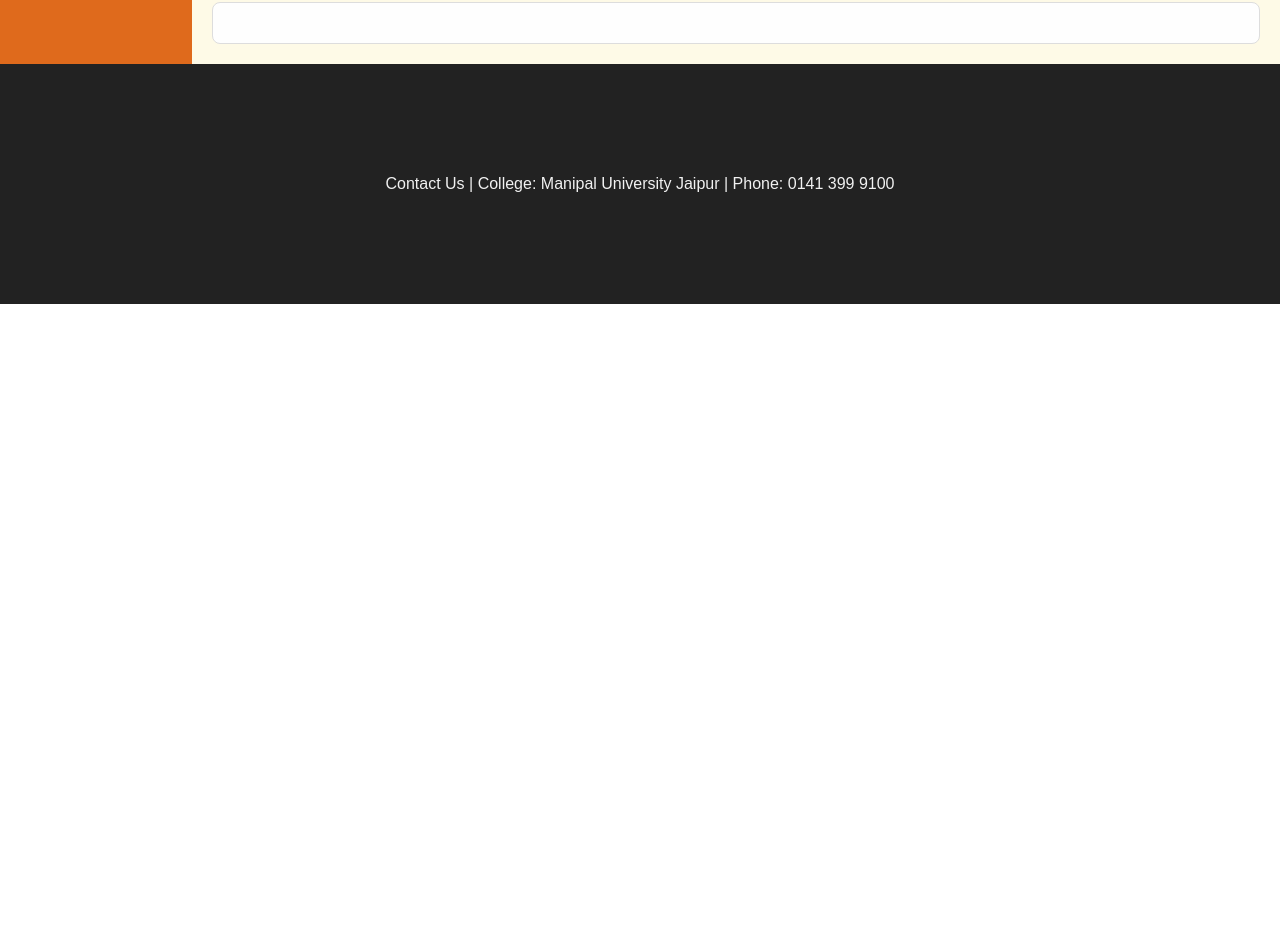
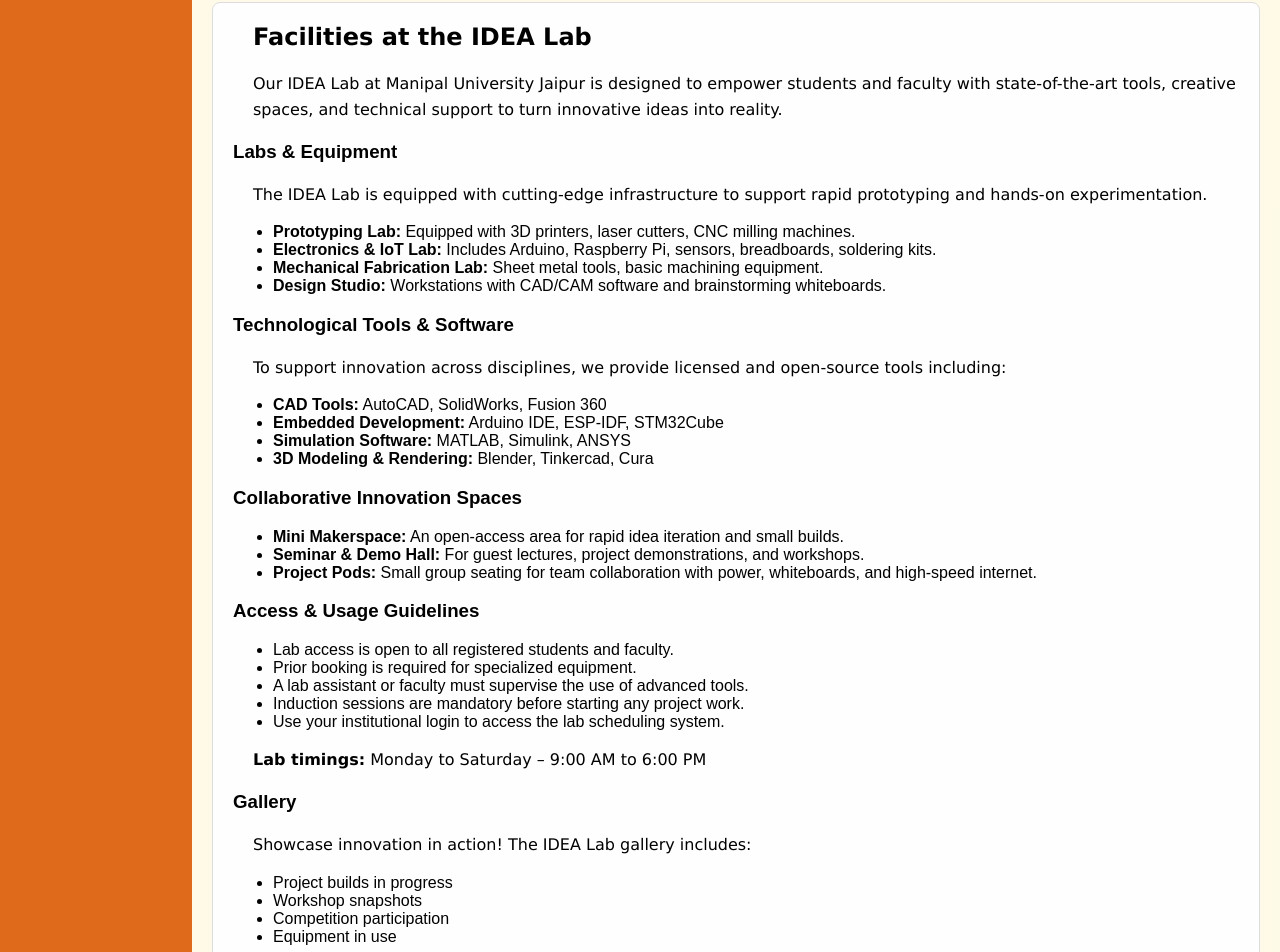
Before and after one commit to Ananya-Vemula/idealabmujuiux, a React (Create React App) app: page /facilities in a window 1280 px wide. Shown: the part 301-1253 px from the top of the page. Before the commit the page ends 800 px from the top, so only its background shows below. Built offline with nearby package versions, Linux system fonts and the light colour scheme.

Commit message:
FacilitiesPage

```diff
--- a/src/App.js
+++ b/src/App.js
@@ -3,6 +3,8 @@ import './App.css';
 import { Routes, Route, Link } from 'react-router-dom';
 import AboutUsPage from './AboutUsPage';
 import StudentsAndFacultiesPage from './StudentsAndFacultiesPage';
+import FacilitiesPage from './FacilitiesPage';
+
 
 const images = [
   '/images/img1.jpg',
@@ -39,7 +41,7 @@ const App = () => {
           <div className="top-nav">
             <nav>
               <Link to="/about">About Us</Link>
-              <a href="#facilities">Facilities</a>
+              <Link to="/facilities">Facilities</Link>
               <a href="#projects">Projects & Research</a>
               <a href="#involved">Get Involved</a>
               <Link to="/students">Student & Faculties</Link>
@@ -58,6 +60,7 @@ const App = () => {
             <Routes>
               <Route path="/about" element={<AboutUsPage />} />
               <Route path="/students" element={<StudentsAndFacultiesPage />} />
+              <Route path="/facilities" element={<FacilitiesPage />} />
               <Route
                 path="/"
                 element={
--- /dev/null
+++ b/src/FacilitiesPage.js
@@ -0,0 +1,65 @@
+import React from 'react';
+
+const FacilitiesPage = () => {
+  return (
+    <>
+      <h2>Facilities at the IDEA Lab</h2>
+      <p>
+        Our IDEA Lab at Manipal University Jaipur is designed to empower students and faculty with
+        state-of-the-art tools, creative spaces, and technical support to turn innovative ideas into reality.
+      </p>
+
+      <h3>Labs & Equipment</h3>
+      <p>
+        The IDEA Lab is equipped with cutting-edge infrastructure to support rapid prototyping and hands-on experimentation.
+      </p>
+      <ul>
+        <li><strong>Prototyping Lab:</strong> Equipped with 3D printers, laser cutters, CNC milling machines.</li>
+        <li><strong>Electronics & IoT Lab:</strong> Includes Arduino, Raspberry Pi, sensors, breadboards, soldering kits.</li>
+        <li><strong>Mechanical Fabrication Lab:</strong> Sheet metal tools, basic machining equipment.</li>
+        <li><strong>Design Studio:</strong> Workstations with CAD/CAM software and brainstorming whiteboards.</li>
+      </ul>
+
+      <h3>Technological Tools & Software</h3>
+      <p>To support innovation across disciplines, we provide licensed and open-source tools including:</p>
+      <ul>
+        <li><strong>CAD Tools:</strong> AutoCAD, SolidWorks, Fusion 360</li>
+        <li><strong>Embedded Development:</strong> Arduino IDE, ESP-IDF, STM32Cube</li>
+        <li><strong>Simulation Software:</strong> MATLAB, Simulink, ANSYS</li>
+        <li><strong>3D Modeling & Rendering:</strong> Blender, Tinkercad, Cura</li>
+      </ul>
+
+      <h3>Collaborative Innovation Spaces</h3>
+      <ul>
+        <li><strong>Mini Makerspace:</strong> An open-access area for rapid idea iteration and small builds.</li>
+        <li><strong>Seminar & Demo Hall:</strong> For guest lectures, project demonstrations, and workshops.</li>
+        <li><strong>Project Pods:</strong> Small group seating for team collaboration with power, whiteboards, and high-speed internet.</li>
+      </ul>
+
+      <h3>Access & Usage Guidelines</h3>
+      <ul>
+        <li>Lab access is open to all registered students and faculty.</li>
+        <li>Prior booking is required for specialized equipment.</li>
+        <li>A lab assistant or faculty must supervise the use of advanced tools.</li>
+        <li>Induction sessions are mandatory before starting any project work.</li>
+        <li>Use your institutional login to access the lab scheduling system.</li>
+      </ul>
+      <p><strong>Lab timings:</strong> Monday to Saturday – 9:00 AM to 6:00 PM</p>
+
+      <h3>Gallery</h3>
+      <p>
+        Showcase innovation in action!
+        The IDEA Lab gallery includes:
+      </p>
+      <ul>
+        <li>Project builds in progress</li>
+        <li>Workshop snapshots</li>
+        <li>Competition participation</li>
+        <li>Equipment in use</li>
+      </ul>
+      <p><em>[Insert a carousel or grid of high-quality images here]</em></p>
+    </>
+  );
+};
+
+export default FacilitiesPage;
--- a/src/StudentsAndFacultiesPage.js
+++ b/src/StudentsAndFacultiesPage.js
@@ -26,6 +26,7 @@ const StudentsAndFacultiesPage = () => {
           <tr><td>Dr. Himanshu Priyadarshi</td><td>Team Member</td><td>Computer Science</td><td>[email/contact]</td></tr>
         </tbody>
       </table>
+      <br />
 
       <h2>Student Contributors</h2>
       <table style={{ width: '80%', margin: 'auto', borderCollapse: 'collapse' }} border="1">
```
